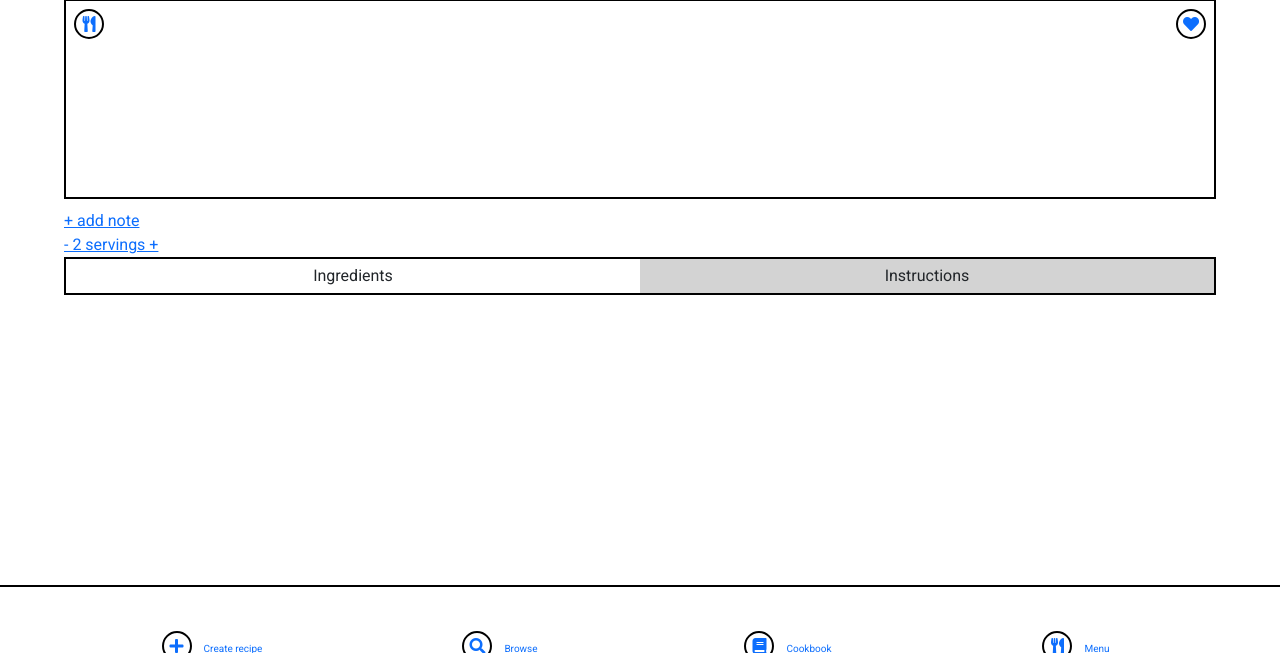
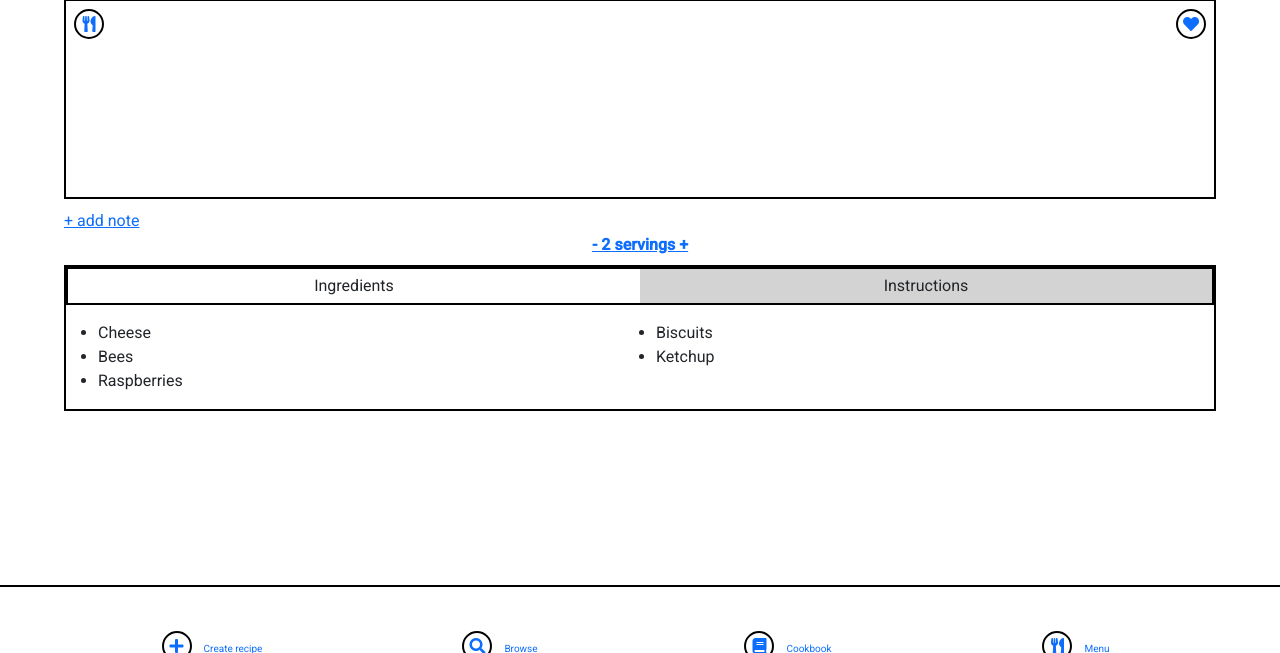
Before and after one commit to zoet24/crockpot-v1, a Flask app: page /view_recipe in a window 1280 px wide. Shown: the part 95-748 px from the top of the page. Run offline with Flask 2, Linux system fonts and the light colour scheme; some libraries are stand-ins or nearby versions.

Commit message:
Finish ingredients/instrucions box

```diff
--- a/static/css/base.css
+++ b/static/css/base.css
@@ -12,3 +12,7 @@ body {
     font-weight: var(--normal-font);
     font-size: 16px;
 }
+
+.hide {
+    display: none;
+}
--- a/static/css/components/recipe_cards.css
+++ b/static/css/components/recipe_cards.css
@@ -2,6 +2,11 @@
     width: 100%;
     margin: 10px 0;
     position: relative;
+}
+
+.recipe-card-ingredients-instructions-body {
+    width: 100%;
+    border: black solid 2px;
 }
 
 .recipe-card-icon-row {
@@ -40,3 +45,18 @@
     display: flex;
     align-items: baseline;
 }
+
+.recipe-card-ingredients-content-items {
+    display: inline-flex;
+    flex-wrap: wrap;
+    width: 100%;
+    margin: 1rem 0;
+}
+
+.recipe-card-ingredients-content-items li {
+    width: 50%;
+}
+
+.recipe-card-instructions-content-items {
+    margin: 1rem 0;
+}
--- /dev/null
+++ b/templates/pages/view_recipe/includes/recipe_card_ingredients-instructions.html
@@ -0,0 +1,27 @@
+<div class="recipe-card-ingredients-instructions-content">
+    <div class="recipe-card-ingredients-content" id="view-recipe-recipe-card-ingredients-content">
+        <ul class="recipe-card-ingredients-content-items">
+            <li>Cheese</li>
+            <li>Biscuits</li>
+            <li>Bees</li>
+            <li>Ketchup</li>
+            <li>Raspberries</li>
+        </ul>
+    </div>
+    <div class="recipe-card-instructions-content hide" id="view-recipe-recipe-card-instructions-content">
+        <ol class="recipe-card-instructions-content-items">
+            <li>Add cheese to biscuits</li>
+            <li>Mash bees into a fine paste, then sieve through the biscuit base</li>
+            <li>Finely drizzle with ketchup and then garnish with a few choice raspberries</li>
+        </ol>
+    </div>
+</div>
+
+<script>
+    function viewRecipeIngredientsInstructions() {
+        var ingredientsContent = document.getElementById("view-recipe-recipe-card-ingredients-content");
+        var instructionsContent = document.getElementById("view-recipe-recipe-card-instructions-content");
+        ingredientsContent.classList.toggle("hide");
+        instructionsContent.classList.toggle("hide");
+    }
+</script>
--- a/templates/pages/view_recipe/includes/switch_ingredients-instructions.html
+++ b/templates/pages/view_recipe/includes/switch_ingredients-instructions.html
@@ -14,5 +14,6 @@
         } else {
             document.getElementById("view_recipe_switch-slider_ingredients-instructions").style.transform = "translate(0%,0)";
         }
+        viewRecipeIngredientsInstructions();
     }
 </script>
--- a/templates/pages/view_recipe/view_recipe.html
+++ b/templates/pages/view_recipe/view_recipe.html
@@ -14,9 +14,12 @@
             {% include 'components/recipe_card_image_icons.html' %}
         </div>
         <a href="#">+ add note</a>
-        <a href="#">- 2 servings +</a>
+        <a href="#" class="text-center"><strong>- 2 servings +</strong></a>
     </section>
-    <section class="container-section">
-        {% include 'pages/view_recipe/includes/switch_ingredients-instructions.html' %}
+    <section class="container-section my-2">
+        <div class="recipe-card-ingredients-instructions-body">
+            {% include 'pages/view_recipe/includes/switch_ingredients-instructions.html' %}
+            {% include 'pages/view_recipe/includes/recipe_card_ingredients-instructions.html' %}
+        </div>
     </section>
 {% endblock %}
```
